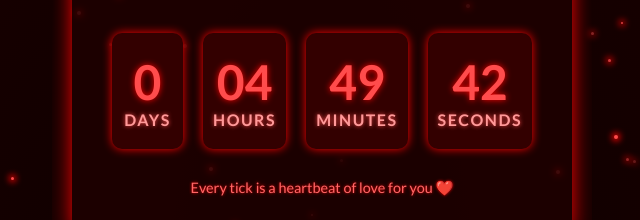
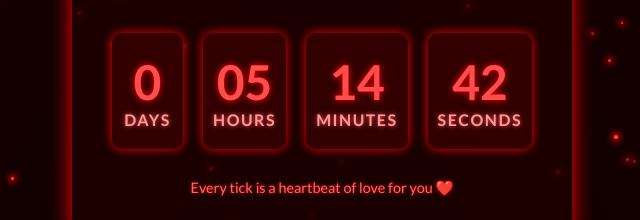
Before and after one commit to Rooha998/SurpriseForShahzaib.com, a plain HTML site: page index.html in a window 1280 px wide. Shown: the part 407-627 px from the top of the page, 318-958 px from the left. Drawn offline with Linux system fonts and the light colour scheme; a web font is replaced by a local one.

Commit message:
Update index.html

```diff
--- a/index.html
+++ b/index.html
@@ -3,7 +3,8 @@
 <head>
   <meta charset="UTF-8" />
   <meta name="viewport" content="width=device-width, initial-scale=1" />
-  <title>Lovely Surprise</title>
+  <title>SurpriseForShahzaib.com</title>
+  <meta name="description" content="My special birthday surprise website">
   <link rel="icon" type="image/png" href="icons/gift.png">
 
 
@@ -178,7 +179,7 @@
     }
 
     // Countdown script (unchanged)
-    const birthdayDate = new Date('2025-09-18T00:25:00');
+    const birthdayDate = new Date('2025-09-18T00:50:00');
 
     function updateCountdown() {
       const now = new Date();
```
